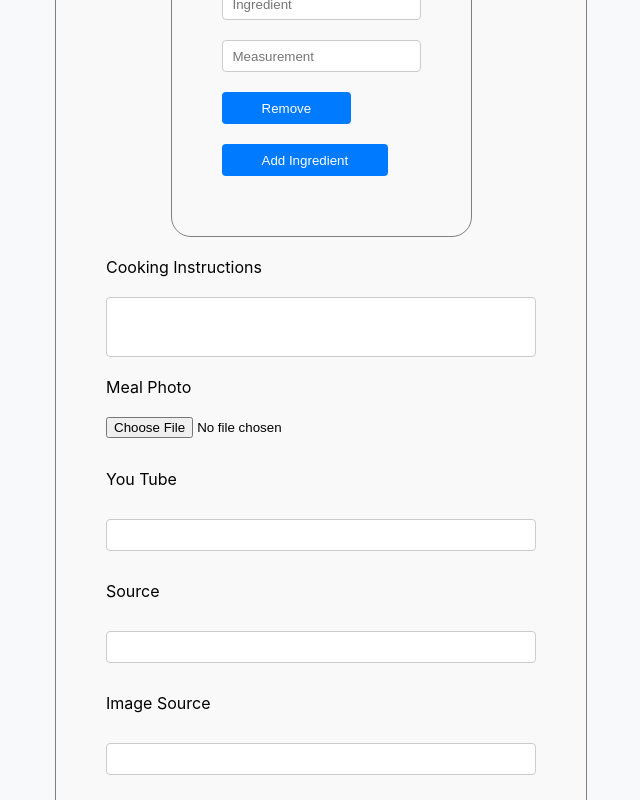
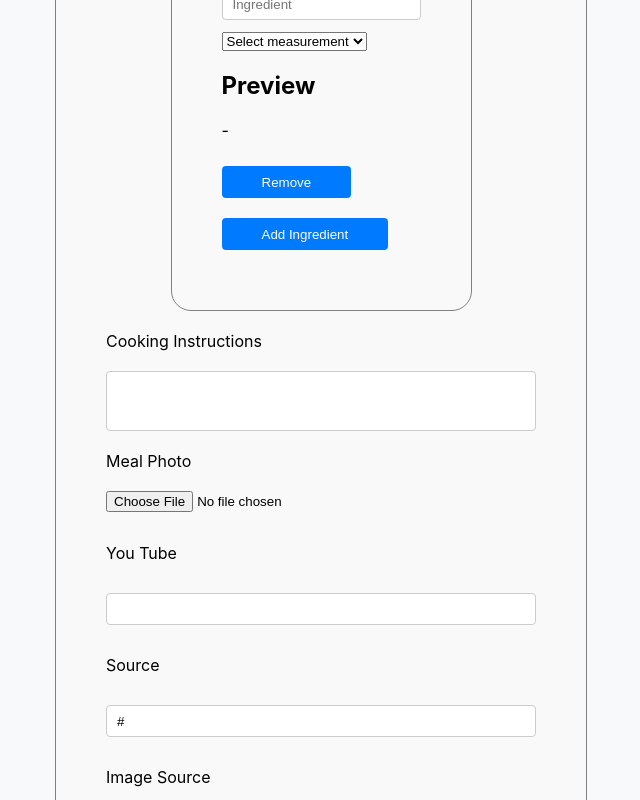
Before and after one commit to selceli/Recipe-app, a React (Create React App) app: page /recipes/create in a window 1280 px wide. Shown: the part 880-1680 px from the top of the page, without its empty margins (319-959 px from the left). Built offline with nearby package versions, Linux system fonts and the light colour scheme.

Commit message:
lesson40-5

```diff
--- a/src/modules/recipes/CreateNewRecipe/index.jsx
+++ b/src/modules/recipes/CreateNewRecipe/index.jsx
@@ -135,7 +135,7 @@ export const CreateNewRecipe = () => {
             style={{ width: "100% " }}
             id="strSource"
             {...register("strSource", {
-              value: "",
+              value: "#",
             })}
           />
 
@@ -145,7 +145,7 @@ export const CreateNewRecipe = () => {
             style={{ width: "100% " }}
             id="strImageSource"
             {...register("strSource", {
-              value: "",
+              value: "#",
             })}
           />
 
--- a/src/modules/recipes/RecipeForm/index.jsx
+++ b/src/modules/recipes/RecipeForm/index.jsx
@@ -1,11 +1,28 @@
 import React, { useState } from "react";
 import "./style.css";
+import { useRecipeDispatch } from "../../../RecipeContext";
+import { useForm } from "react-hook-form";
 
 function RecipeForm() {
   const [recipeName, setRecipeName] = useState("");
   const [ingredients, setingredients] = useState([
     { name: "", measurement: "" },
   ]);
+
+  const dispatch = useRecipeDispatch();
+  const {
+    register,
+    formState: { errors },
+  } = useForm({
+    defaultValues: {
+      strMeal: "",
+      strCategory: "Beef",
+      strArea: "",
+      strInstructions: "",
+      ingredient1: "",
+      ingredient2: "",
+    },
+  });
 
   const handleAddIngredient = () => {
     if (ingredients.length <= 20) {
@@ -14,18 +31,18 @@ function RecipeForm() {
   };
 
   const handleRemoveIngredient = (index) => {
-    const newInngredients = ingredients.filter((_, i) => i !== index);
-    setingredients(newInngredients);
+    const newIngredients = ingredients.filter((_, i) => i !== index);
+    setingredients(newIngredients);
   };
 
-  const handleIngredientChange = (index, fielld, value) => {
-    const newInngredients = [...ingredients];
-    newInngredients[index][fielld] = value;
-    setingredients(newInngredients);
+  const handleIngredientChange = (index, field, value) => {
+    const newIngredients = [...ingredients];
+    newIngredients[index][field] = value;
+    setingredients(newIngredients);
   };
 
   const handleSubmit = (e) => {
-    e.prevenntDefault();
+    e.preventDefault();
     console.log({ recipeName, ingredients });
   };
 
@@ -48,14 +65,36 @@ function RecipeForm() {
             }
             placeholder="Ingredient"
           />
-          <input
-            type="text"
+
+          <select
+            id="strArea"
+            {...register("strArea")}
             value={ingredient.measurement}
             onChange={(e) =>
               handleIngredientChange(index, "measurement", e.target.value)
             }
-            placeholder="Measurement"
-          />
+            placeholder="measurement"
+          >
+            <option value="" disabled>
+              Select measurement
+            </option>
+            {measurements.map((measurement) => (
+              <option key={measurement} value={measurement}>
+                {measurement}
+              </option>
+            ))}
+          </select>
+          <div>
+            <h2>Preview</h2>
+            <ul>
+              {ingredients.map((ingredient, index) => (
+                <li key={index}>
+                  {ingredient.name} - {ingredient.measurement}
+                </li>
+              ))}
+            </ul>
+          </div>
+
           <button type="button" onClick={() => handleRemoveIngredient(index)}>
             Remove
           </button>
@@ -68,5 +107,15 @@ function RecipeForm() {
     </form>
   );
 }
+const measurements = [
+  "1 pound",
+  "1/4 cup",
+  "3 cloves",
+  "1 tin ",
+  "1/2 teaspoon",
+  "1/2 teaspoon",
+  "6 leaves",
+  "spinkling",
+];
 
 export default RecipeForm;
```
